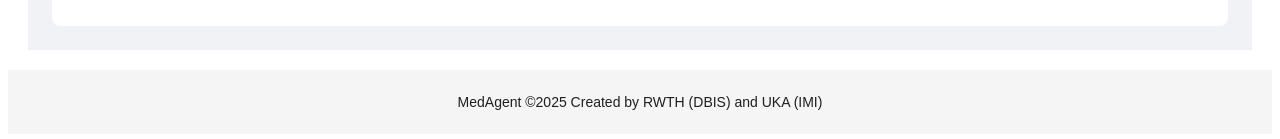
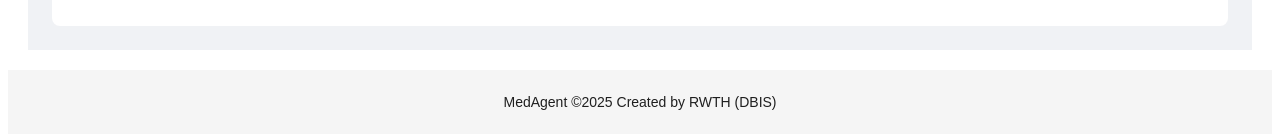
Before and after one commit to visioninhope/MedAgent, a Next.js app in the folder frontend/: page / in a window 1280 px wide. Shown: the part 1042-1181 px from the top of the page. Built offline with nearby package versions, Linux system fonts and the light colour scheme.

Commit message:
Update Footer.tsx

```diff
--- a/frontend/src/components/common/Footer.tsx
+++ b/frontend/src/components/common/Footer.tsx
@@ -7,7 +7,7 @@ const { Footer } = Layout;
 const AppFooter: React.FC = () => {
   return (
     <Footer style={{ textAlign: 'center' }}>
-      MedAgent ©2025 Created by RWTH (DBIS) and UKA (IMI)
+      MedAgent ©2025 Created by RWTH (DBIS)
     </Footer>
   );
 };
```
